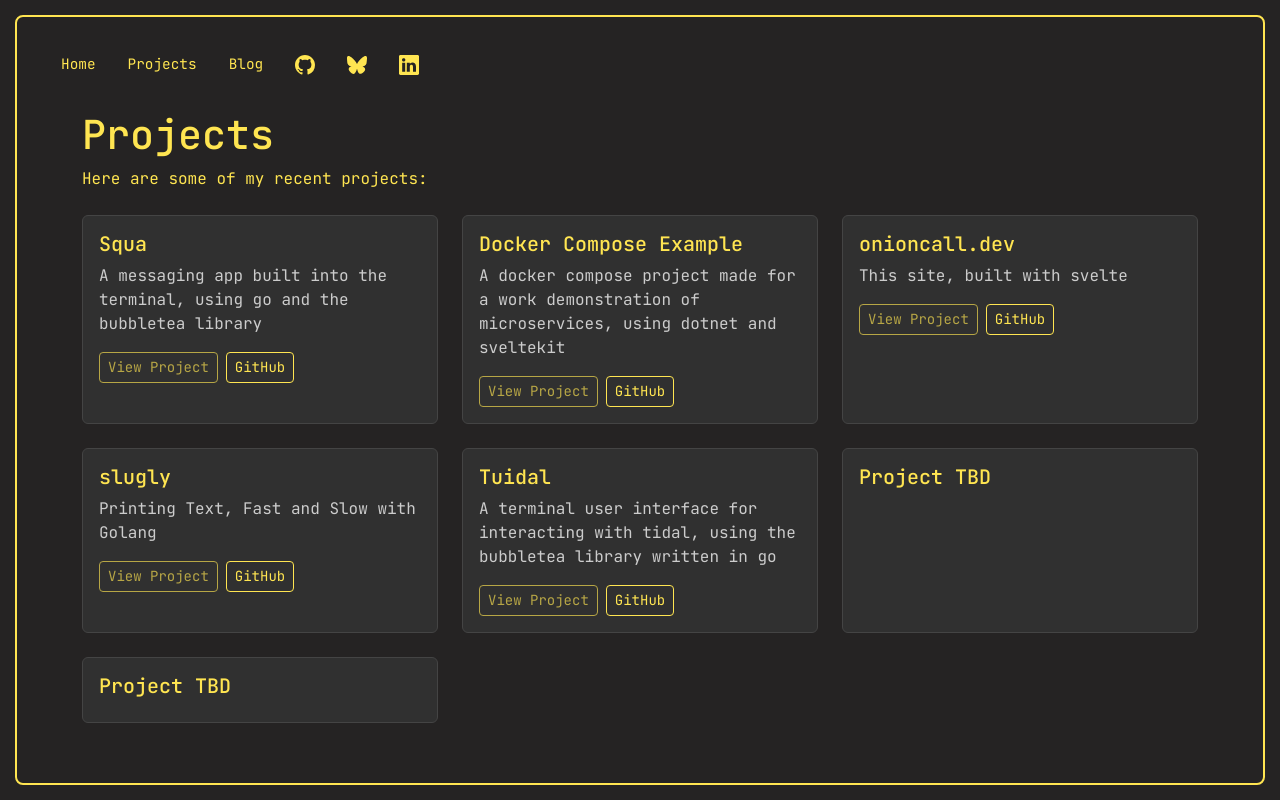
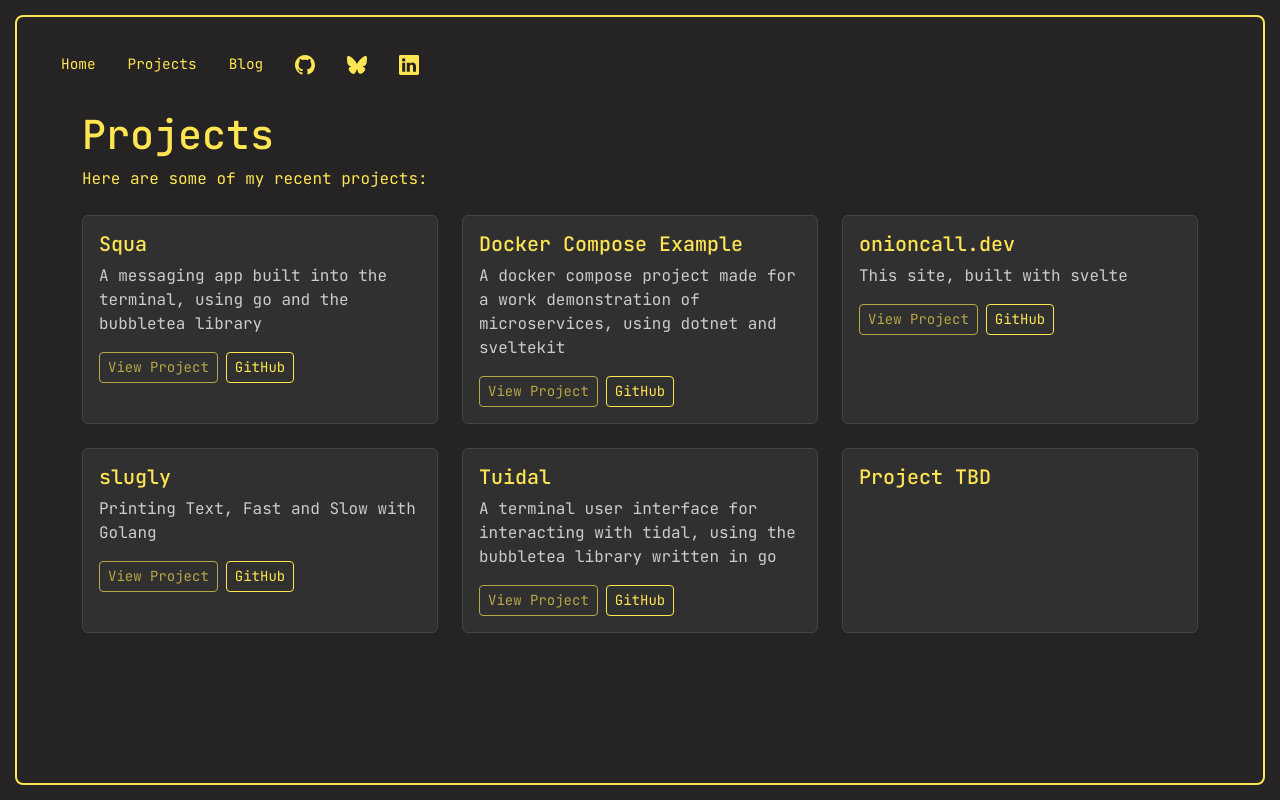
Before and after one commit to onioncall/onioncall.dev, a SvelteKit app in the folder client/: page /projects in a window 1280 px wide. Built offline with nearby package versions, Linux system fonts and the light colour scheme.

Commit message:
removed filler project

```diff
--- a/client/src/routes/projects/+page.svelte
+++ b/client/src/routes/projects/+page.svelte
@@ -80,14 +80,6 @@
       </div>
     </div>
 
-    <div class="col">
-      <div class="card h-100">
-        <div class="card-body">
-          <h5 class="card-title">Project TBD</h5>
-        </div>
-      </div>
-    </div>
-
 </PageContainer>
 
 <style>
```
